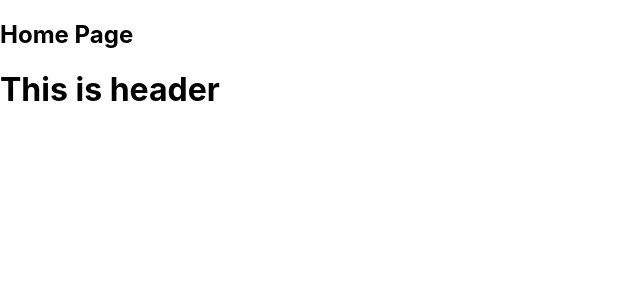
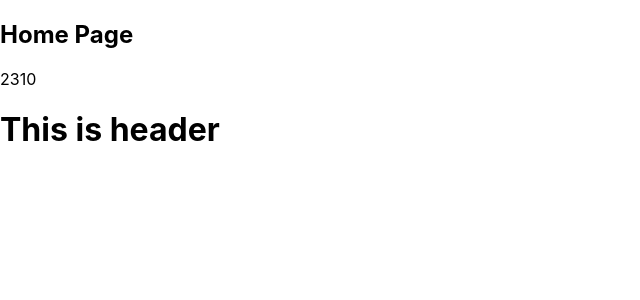
Before and after one commit to lengocsonit/redux-react, a React (Create React App) app: page / in a window 1280 px wide. Shown: the top 300 px of the page, without its empty margins (0-640 px from the left). Built offline with nearby package versions, Linux system fonts and the light colour scheme.

Commit message:
Ket noi store voi ung dung

```diff
--- a/src/Home.js
+++ b/src/Home.js
@@ -1,13 +1,25 @@
 import React, { Component } from 'react'
 import Header from './components/Header'
+import { connect } from 'react-redux'
 
-export default class Home extends Component {
+//this.props.number = store.state.num
+class Home extends Component {
     render() {
         return (
             <div>
                 <h2>Home Page</h2>
+                {this.props.number}
                 <Header />
             </div>
         )
     }
 }
+//Chuyen state thanh props, state.num -> this.props.number
+const mapStateToProps = (state, ownProps) => {
+    return {
+        number: state.num
+    }
+}
+
+//Su dung connect de ket noi giua component va store
+export default connect(mapStateToProps)(Home)
--- a/src/index.js
+++ b/src/index.js
@@ -3,11 +3,17 @@ import ReactDOM from 'react-dom';
 import './index.css';
 import App from './App';
 import Home from './Home'
-
+import { Provider } from 'react-redux';
+import store1 from './Store'
+//Provider cung cap store cho toan bo ung dung, nen minh se import store o day
+//Thuoc tinh store la thuoc tinh bat buoc cua provider
+//Gan store=store1 de cung cap store1 cho toan bo ung dung
 ReactDOM.render(
-  <React.StrictMode>
-    <Home />
-  </React.StrictMode>,
+  <Provider store={store1}>
+    <React.StrictMode>
+      <Home />
+    </React.StrictMode>
+  </Provider>,
   document.getElementById('root')
 );
 
```
